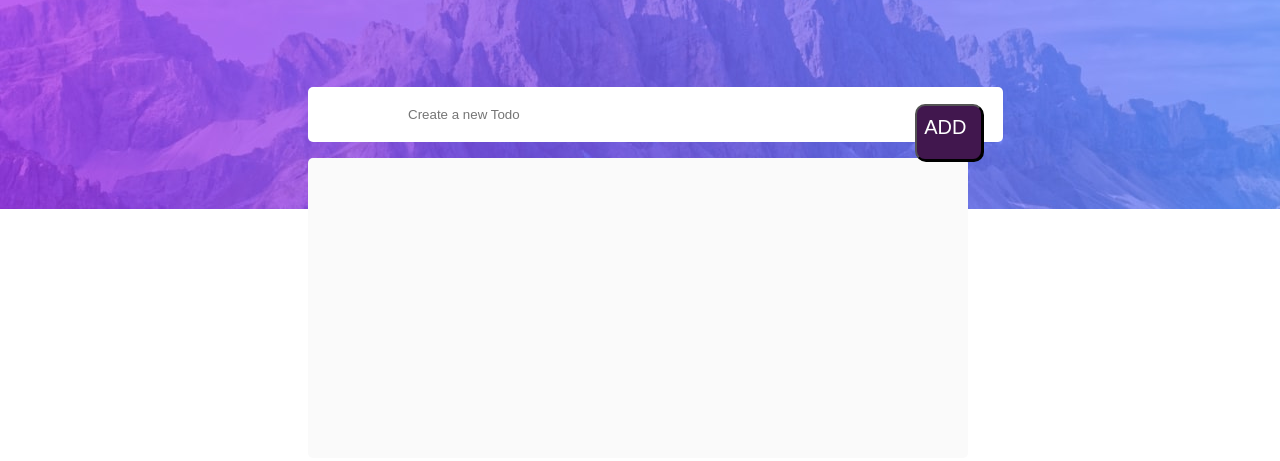
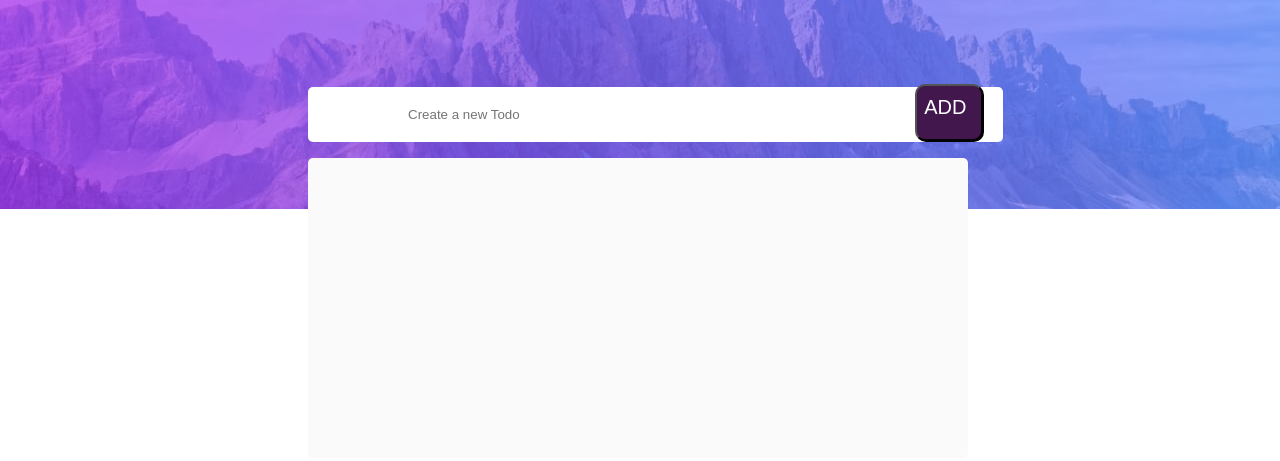
Before and after one commit to Couragenwanduka/todo-list-app, a plain HTML site: page src/index.html in a window 1280 px wide. Shown: the part 91-552 px from the top of the page. Drawn offline with Linux system fonts and the light colour scheme; a web font is replaced by a local one.

Commit message:
Update index.css

```diff
--- a/src/index.css
+++ b/src/index.css
@@ -382,7 +382,7 @@ width: 75%;
 .radio-button{
 position: absolute;
 left: 71.5%;
-top: 195px;
+top: 175px;
 color: white;
 background-color: #41174e;
 border-radius: 10px;
```
